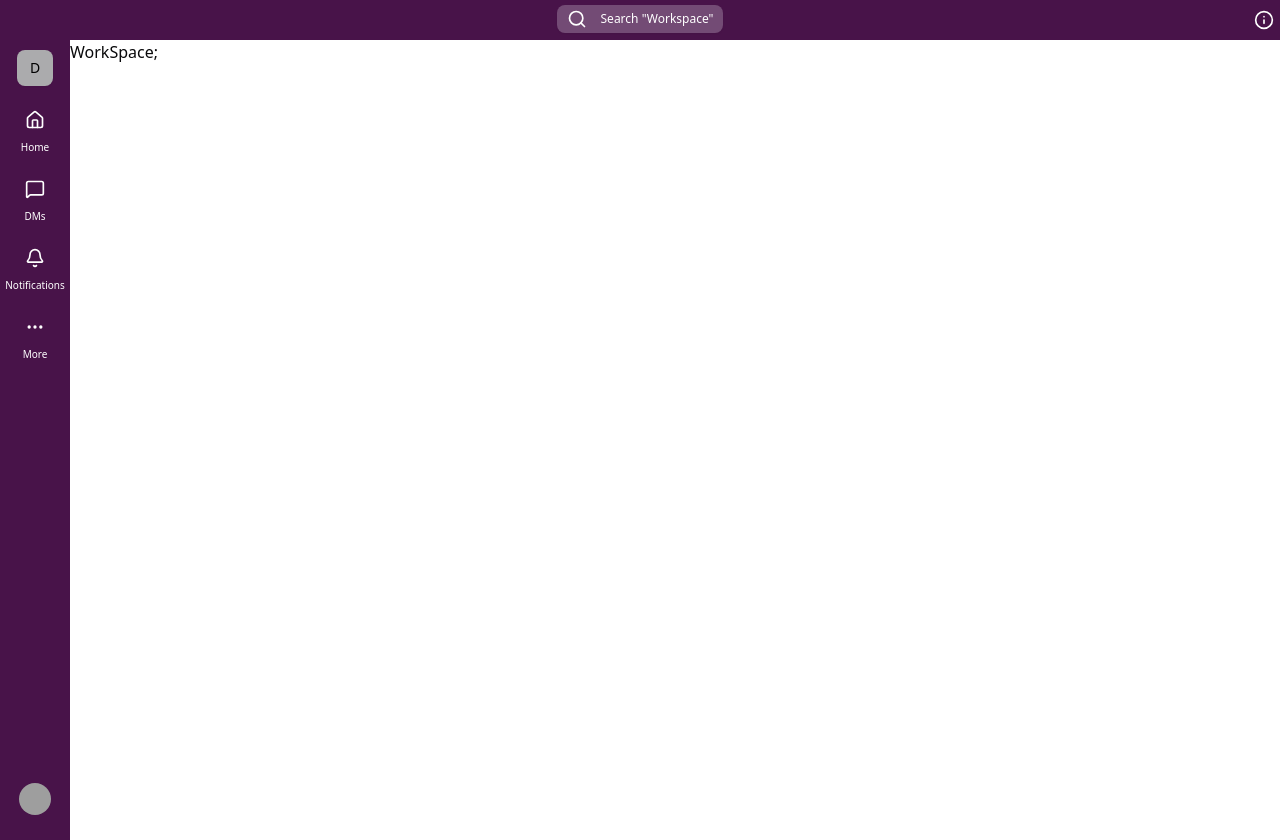
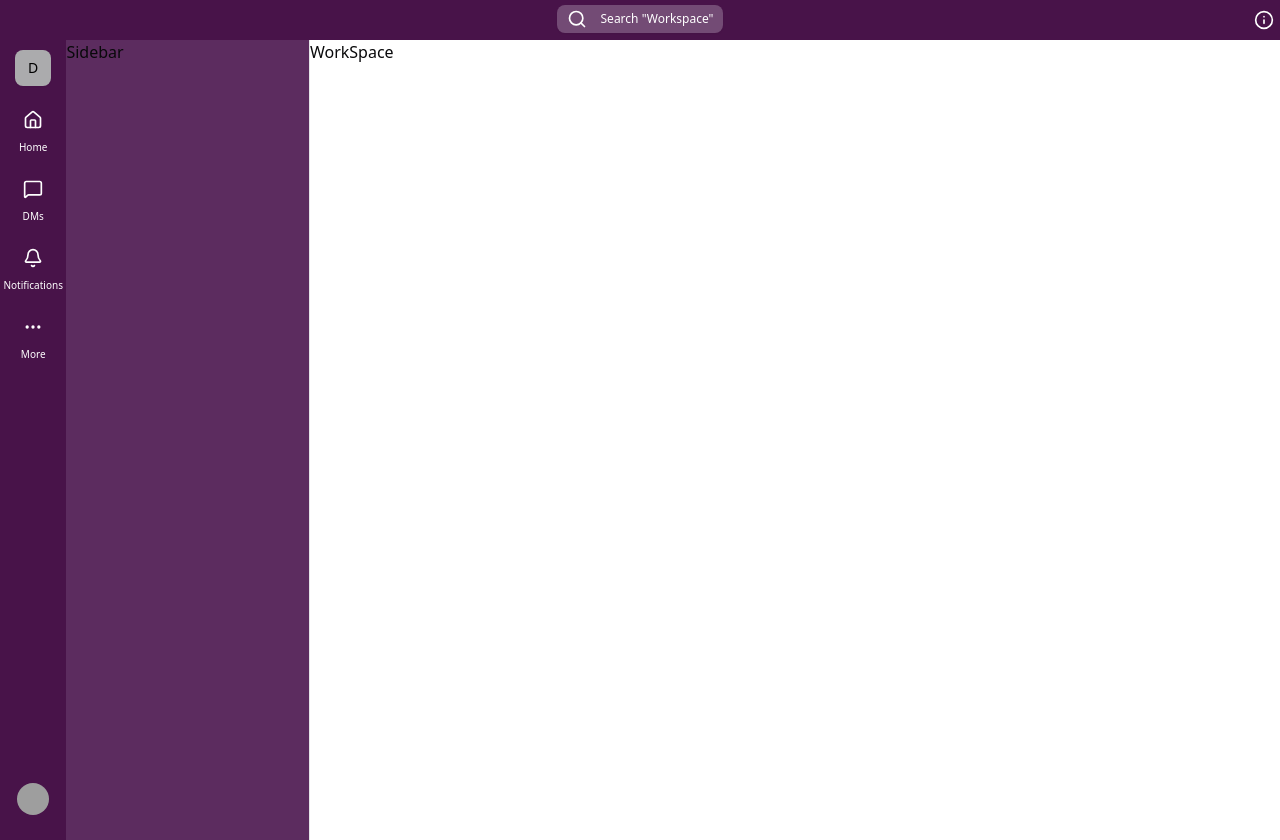
Before and after one commit to Vikas171112/messaging-Slack-frontend, a React (Vite) app: page /workspaces in a window 1280 px wide. Built offline with nearby package versions, Linux system fonts and the light colour scheme; grey boxes are pictures that could not be loaded.

Commit message:
added resizable panel

```diff
--- a/src/components/organisms/WorkSpace/WorkSpaceSwitcher.jsx
+++ b/src/components/organisms/WorkSpace/WorkSpaceSwitcher.jsx
@@ -4,29 +4,63 @@ import {
   DropdownMenuContent,
   DropdownMenuItem,
   DropdownMenuTrigger,
+  DropdownMenuSeparator,
 } from "@radix-ui/react-dropdown-menu";
-import React from "react";
+import React, { useState } from "react";
 
 function WorkSpaceSwitcher() {
-  const workspaces = {};
+  // Static workspace data
+  const staticWorkspaces = [
+    { id: "1", name: "Development Team" },
+    { id: "2", name: "Marketing Hub" },
+    { id: "3", name: "Design Studio" },
+  ];
+
+  // State for active workspace
+  const [activeWorkspace, setActiveWorkspace] = useState(staticWorkspaces[0]);
+
   return (
-    <div>
     <DropdownMenu>
-        <DropdownMenuTrigger>
+      <DropdownMenuTrigger asChild>
         <Button className="size-9 relative overflow-hidden bg-[#ABABAD] hover:bg-[#ABABAD]/80 text-black">
-            D
+          <span>{activeWorkspace.name.charAt(0).toUpperCase()}</span>
         </Button>
       </DropdownMenuTrigger>
-        <DropdownMenuContent>
-          <DropdownMenuItem className="cursor-pointer flex-col justify-start items-start text-danger font-bold">
-            Kuch Bhi
-            {/* <span className="text-xs text-muted-foregorund">
+      <DropdownMenuContent className="bg-dark">
+        {/* Show active workspace */}
+        <DropdownMenuItem
+          className="cursor-pointer flex-col justify-start items-start bg-dark"
+          onSelect={(e) => e.preventDefault()} // Prevent closing on active
+        >
+          <p className="font-semibold">{activeWorkspace.name}</p>
+          <span className="text-xs text-muted-foreground">
             (Active Workspace)
-            </span> */}
+          </span>
+        </DropdownMenuItem>
+        <DropdownMenuSeparator />
+
+        {/* Show other workspaces */}
+        {staticWorkspaces.map((workspace) =>
+          workspace.id === activeWorkspace.id ? null : (
+            <DropdownMenuItem
+              key={workspace.id}
+              className="cursor-pointer flex-col justify-start items-start"
+              onSelect={() => setActiveWorkspace(workspace)}
+            >
+              <p className="truncate">{workspace.name}</p>
+            </DropdownMenuItem>
+          )
+        )}
+
+        <DropdownMenuSeparator />
+        <DropdownMenuItem
+          className="cursor-pointer flex justify-center items-center font-medium"
+          onSelect={() => console.log("Open Create Workspace Modal")}
+        >
+          + Create New
         </DropdownMenuItem>
       </DropdownMenuContent>
     </DropdownMenu>
-    </div>
   );
 }
 
--- /dev/null
+++ b/src/components/ui/resizable.jsx
@@ -0,0 +1,51 @@
+import * as React from "react"
+import { GripVerticalIcon } from "lucide-react"
+import * as ResizablePrimitive from "react-resizable-panels"
+
+import { cn } from "@/lib/utils"
+
+function ResizablePanelGroup({
+  className,
+  ...props
+}) {
+  return (
+    <ResizablePrimitive.PanelGroup
+      data-slot="resizable-panel-group"
+      className={cn(
+        "flex h-full w-full data-[panel-group-direction=vertical]:flex-col",
+        className
+      )}
+      {...props} />
+  );
+}
+
+function ResizablePanel({
+  ...props
+}) {
+  return <ResizablePrimitive.Panel data-slot="resizable-panel" {...props} />;
+}
+
+function ResizableHandle({
+  withHandle,
+  className,
+  ...props
+}) {
+  return (
+    <ResizablePrimitive.PanelResizeHandle
+      data-slot="resizable-handle"
+      className={cn(
+        "bg-border focus-visible:ring-ring relative flex w-px items-center justify-center after:absolute after:inset-y-0 after:left-1/2 after:w-1 after:-translate-x-1/2 focus-visible:ring-1 focus-visible:ring-offset-1 focus-visible:outline-hidden data-[panel-group-direction=vertical]:h-px data-[panel-group-direction=vertical]:w-full data-[panel-group-direction=vertical]:after:left-0 data-[panel-group-direction=vertical]:after:h-1 data-[panel-group-direction=vertical]:after:w-full data-[panel-group-direction=vertical]:after:translate-x-0 data-[panel-group-direction=vertical]:after:-translate-y-1/2 [&[data-panel-group-direction=vertical]>div]:rotate-90",
+        className
+      )}
+      {...props}>
+      {withHandle && (
+        <div
+          className="bg-border z-10 flex h-4 w-3 items-center justify-center rounded-xs border">
+          <GripVerticalIcon className="size-2.5" />
+        </div>
+      )}
+    </ResizablePrimitive.PanelResizeHandle>
+  );
+}
+
+export { ResizablePanelGroup, ResizablePanel, ResizableHandle }
--- a/src/index.css
+++ b/src/index.css
@@ -1,5 +1,3 @@
-/* Potential Issue Areas */
-
 @import "tailwindcss";
 @import "tw-animate-css";
 
--- a/src/pages/Layouts/WorkSpaceLayout.jsx
+++ b/src/pages/Layouts/WorkSpaceLayout.jsx
@@ -1,5 +1,10 @@
 import { WorkspaceNavBar } from "@/components/organisms/WorkSpace/WorkSpaceNavbar";
 import WorkSpaceSideBar from "@/components/organisms/WorkSpace/WorkSpaceSideBar";
+import {
+  ResizableHandle,
+  ResizablePanel,
+  ResizablePanelGroup,
+} from "@/components/ui/resizable";
 
 export const WorkSpaceLayout = ({ children }) => {
   return (
@@ -8,7 +13,21 @@ export const WorkSpaceLayout = ({ children }) => {
         <WorkspaceNavBar />
         <div className="flex h-[calc(100vh-0px)]">
           <WorkSpaceSideBar />
-          {children};
+          <ResizablePanelGroup
+            className=""
+            direction="horizontal"
+            autoSaveId={"workspaceresize"}
+          >
+            <ResizablePanel
+              className="bg-[#5c2c5f]"
+              defaultSize={20}
+              minSize={11}
+            >
+              <div>Sidebar</div>
+            </ResizablePanel>
+            <ResizableHandle />
+            <ResizablePanel minSize={20}>{children}</ResizablePanel>
+          </ResizablePanelGroup>
         </div>
       </div>
     </>
```
Lines whose indentation alone changed are shown as unchanged.
